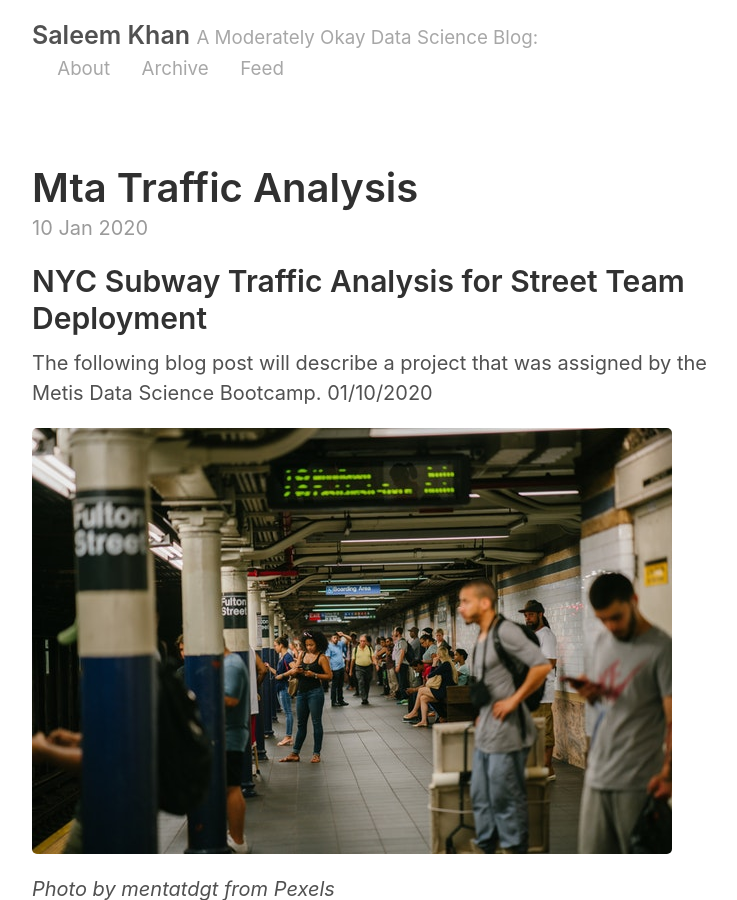
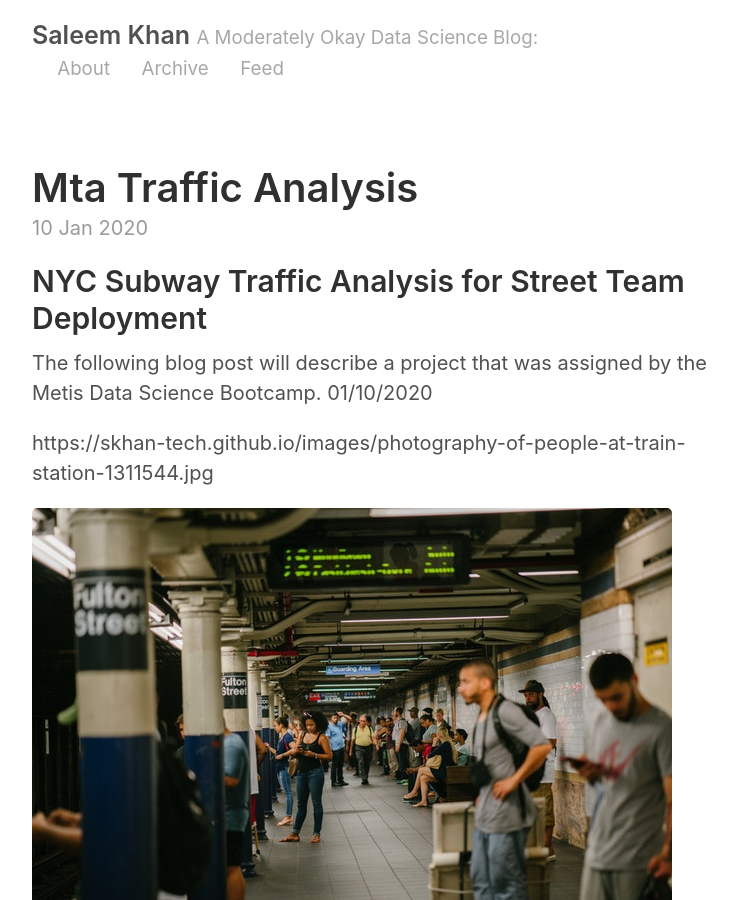
Before and after one commit to skhan-tech/skhan-tech.github.io, a Jekyll site: the page built from _posts/2020-01-10-mta-traffic-analysis.md, in a window 1280 px wide and 900 px high. Shown: the whole window, without its empty margins (258-995 px from the left). Built offline with Jekyll 4.4.1, drawn with Linux system fonts in a browser that asks for light colours; our own code applies the rules of GitHub Pages for plain Markdown files.

Commit message:
Update 2020-01-10-mta-traffic-analysis.md

```diff
--- a/_posts/2020-01-10-mta-traffic-analysis.md
+++ b/_posts/2020-01-10-mta-traffic-analysis.md
@@ -2,7 +2,9 @@
 The following blog post will describe a project that was assigned by the Metis Data Science Bootcamp.
 01/10/2020
 
-![]({{ site.url }}/images/photography-of-people-at-train-station-1311544.jpg)
+https://skhan-tech.github.io/images/photography-of-people-at-train-station-1311544.jpg
+
+![Commuters]({{ site.url }}/images/photography-of-people-at-train-station-1311544.jpg)
 
 *Photo by mentatdgt from Pexels*
 
```
